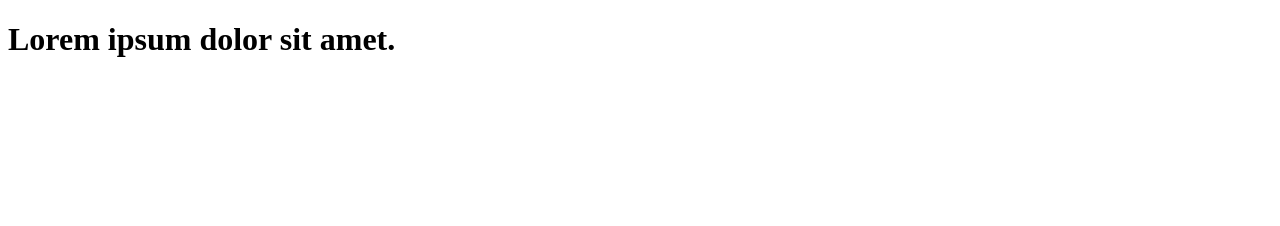
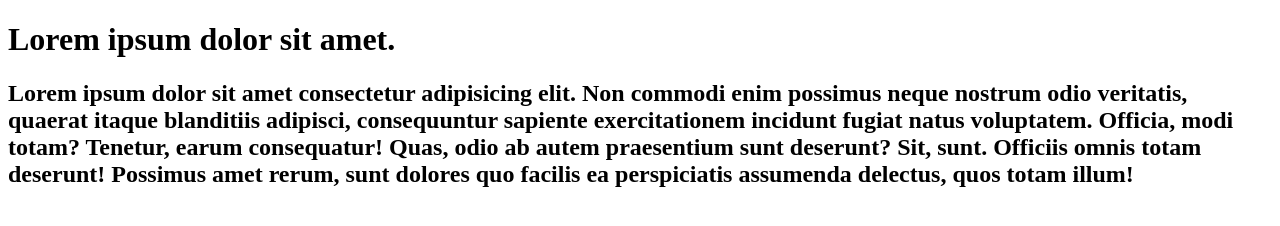
Before and after one commit to Wisper23/duan6, a plain HTML site: page index.html in a window 1280 px wide. Drawn offline with Linux system fonts and the light colour scheme.

Commit message:
sua code lan 1

```diff
--- a/index.html
+++ b/index.html
@@ -1,11 +1,20 @@
 <!DOCTYPE html>
 <html lang="en">
-<head>
-    <meta charset="UTF-8">
-    <meta name="viewport" content="width=device-width, initial-scale=1.0">
+  <head>
+    <meta charset="UTF-8" />
+    <meta name="viewport" content="width=device-width, initial-scale=1.0" />
     <title>Document</title>
-</head>
-<body>
+  </head>
+  <body>
     <h1>Lorem ipsum dolor sit amet.</h1>
-</body>
+    <h2>
+      Lorem ipsum dolor sit amet consectetur adipisicing elit. Non commodi enim
+      possimus neque nostrum odio veritatis, quaerat itaque blanditiis adipisci,
+      consequuntur sapiente exercitationem incidunt fugiat natus voluptatem.
+      Officia, modi totam? Tenetur, earum consequatur! Quas, odio ab autem
+      praesentium sunt deserunt? Sit, sunt. Officiis omnis totam deserunt!
+      Possimus amet rerum, sunt dolores quo facilis ea perspiciatis assumenda
+      delectus, quos totam illum!
+    </h2>
+  </body>
 </html>
```
